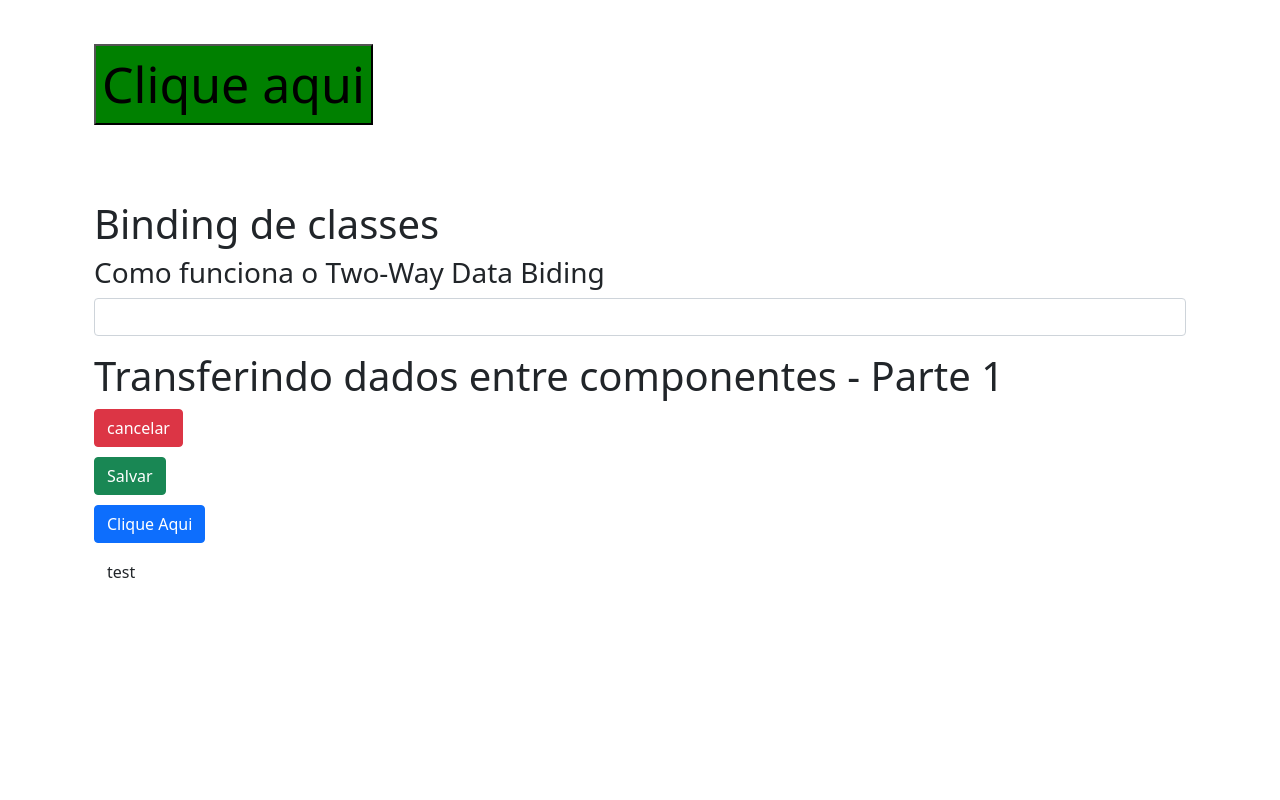
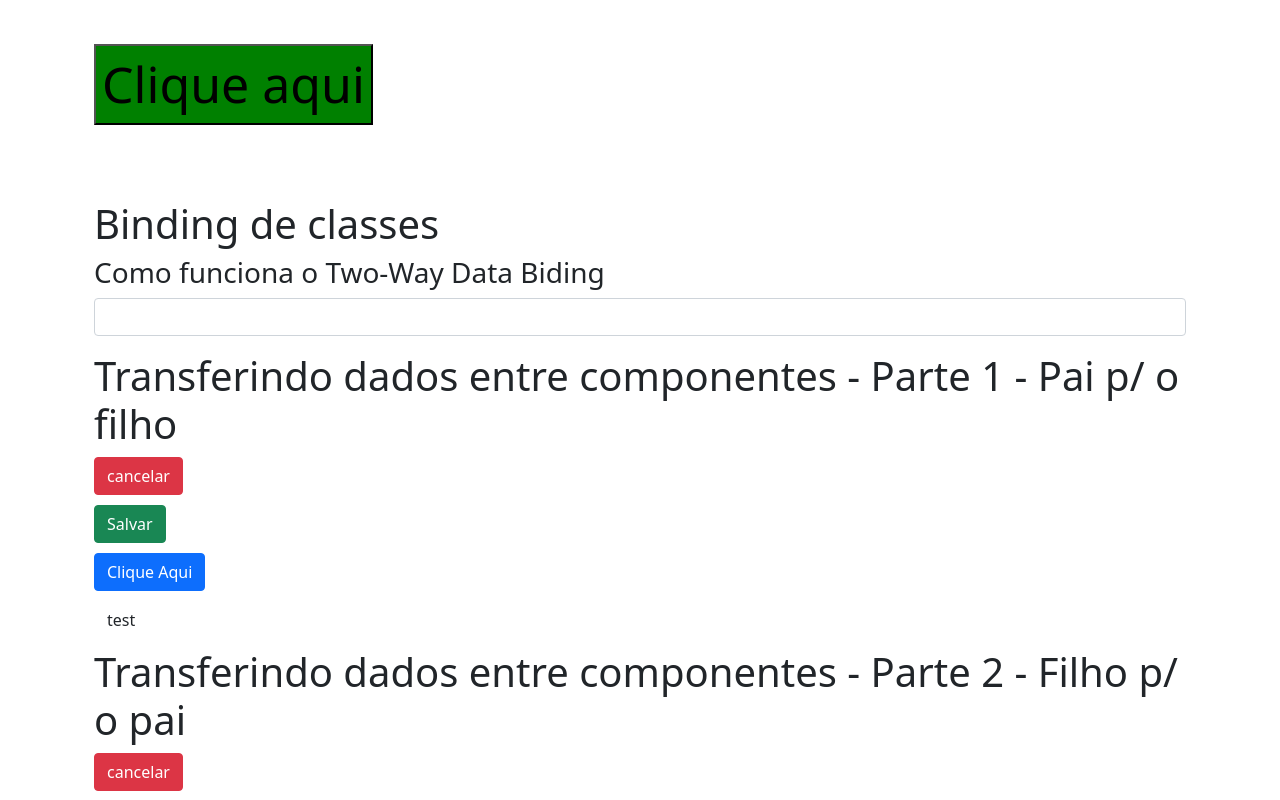
Before and after one commit to 740fernando/data-binding-angular, an Angular app in the folder workspace/data-binding/: page /data-binding in a window 1280 px wide. Shown: the part 872-1672 px from the top of the page. Before the commit the page ends 1472 px from the top, so only its background shows below. Built offline with nearby package versions, Linux system fonts and the light colour scheme.

Commit message:
Transferindo dados entre componentes - Parte 2

```diff
--- a/workspace/data-binding/src/app/components/button/button.component.html
+++ b/workspace/data-binding/src/app/components/button/button.component.html
@@ -1,3 +1,3 @@
-<button [class]="'btn'+' '+ btnType">
+<button [class]="'btn'+' '+ btnType" (click)="clicou()">
     {{btnText}}
   </button>
--- a/workspace/data-binding/src/app/pages/data-binding/data-binding.component.html
+++ b/workspace/data-binding/src/app/pages/data-binding/data-binding.component.html
@@ -35,7 +35,7 @@
     </div>
 </section>
 <h1>
-    Transferindo dados entre componentes - Parte 1
+    Transferindo dados entre componentes - Parte 1 - Pai p/ o filho
     <section class="column"></section>
     <app-button [btnText]="'cancelar'" [btnType]="'btn-danger'"></app-button>
     <br>
@@ -45,3 +45,8 @@
     <br>
     <app-button [btnText]="'test'" [btnType]="'btn-default'"></app-button>
 </h1>
+<h1>
+    Transferindo dados entre componentes - Parte 2 - Filho p/ o pai
+    <section class="column"></section>
+    <app-button [btnText]="'cancelar'" [btnType]="'btn-danger'" (clickChildren)="clicouNoFilho($event)"></app-button>
+</h1>
--- a/workspace/data-binding/src/app/pages/data-binding/data-binding.component.ts
+++ b/workspace/data-binding/src/app/pages/data-binding/data-binding.component.ts
@@ -30,6 +30,10 @@ export class DataBindingComponent implements OnInit {
     this.isRed = true;
   }
 
+  clicouNoFilho(text: any){
+    console.log(text)
+  }
+
   recebendoArgumento(value: any) {
     console.log('Argumento : ',value);
   }
```
